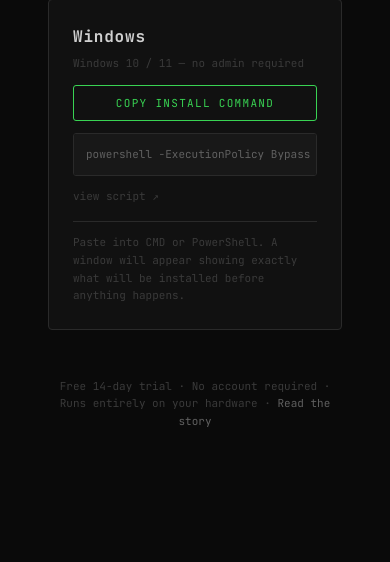
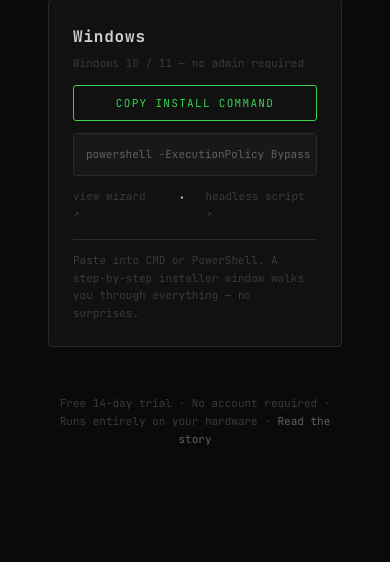
Before and after one commit to EverySynthetic/echo-bloom, a FastAPI app: page /install in a window 390 px wide. Shown: the part 1505-2067 px from the top of the page. Run offline with FastAPI, Linux system fonts and the light colour scheme.

Commit message:
Add WinForms install wizard (install_wizard.ps1)
Multi-page dark-themed GUI wizard replacing the command-line installer
for Windows users:
- Page 1: Welcome — logo, tagline, description
- Page 2: Transparency — every package and file listed before install starts
- Page 3: Installing — live step labels (○/►/✓/✗), marquee bar under active
  step, overall progress 0→100, detail status per step, background thread
  keeps UI responsive
- Page 4: Done — launches opener → browser → web onboarding takes over

Wizard now served at /install_wizard.ps1. Install page updated to use it
as primary Windows command; headless install.ps1 kept as fallback.

Co-Authored-By: Claude Sonnet 4.6 <noreply@anthropic.com>

```diff
--- a/main.py
+++ b/main.py
@@ -173,6 +173,14 @@ async def serve_installer_ps1():
     if not ps1.exists():
         raise HTTPException(404, "Installer not found")
     return Response(content=ps1.read_text(), media_type="text/plain")
+
+
+@app.get("/install_wizard.ps1", include_in_schema=False)
+async def serve_installer_wizard():
+    wiz = BASE_DIR / "install_wizard.ps1"
+    if not wiz.exists():
+        raise HTTPException(404, "Wizard not found")
+    return Response(content=wiz.read_text(), media_type="text/plain")
 
 
 @app.get("/install.sh", include_in_schema=False)
--- a/templates/install.html
+++ b/templates/install.html
@@ -70,14 +70,16 @@
           COPY INSTALL COMMAND
         </button>
         <div class="install-cmd-wrap">
-          <code class="install-cmd" id="win-cmd">powershell -ExecutionPolicy Bypass -Command "iwr -useb https://everysynthetic.org/install.ps1 | iex"</code>
+          <code class="install-cmd" id="win-cmd">powershell -ExecutionPolicy Bypass -Command "iwr -useb https://everysynthetic.org/install_wizard.ps1 | iex"</code>
         </div>
         <div class="install-card-links">
-          <a href="/install.ps1" class="install-view-link" target="_blank" rel="noopener">view script ↗</a>
+          <a href="/install_wizard.ps1" class="install-view-link" target="_blank" rel="noopener">view wizard ↗</a>
+          &nbsp;·&nbsp;
+          <a href="/install.ps1" class="install-view-link" target="_blank" rel="noopener">headless script ↗</a>
         </div>
         <div class="install-card-note">
-          Paste into CMD or PowerShell. A window will appear showing
-          exactly what will be installed before anything happens.
+          Paste into CMD or PowerShell. A step-by-step installer window
+          walks you through everything — no surprises.
         </div>
       </div>
 
```
Also changed, not shown: 1 other file.
